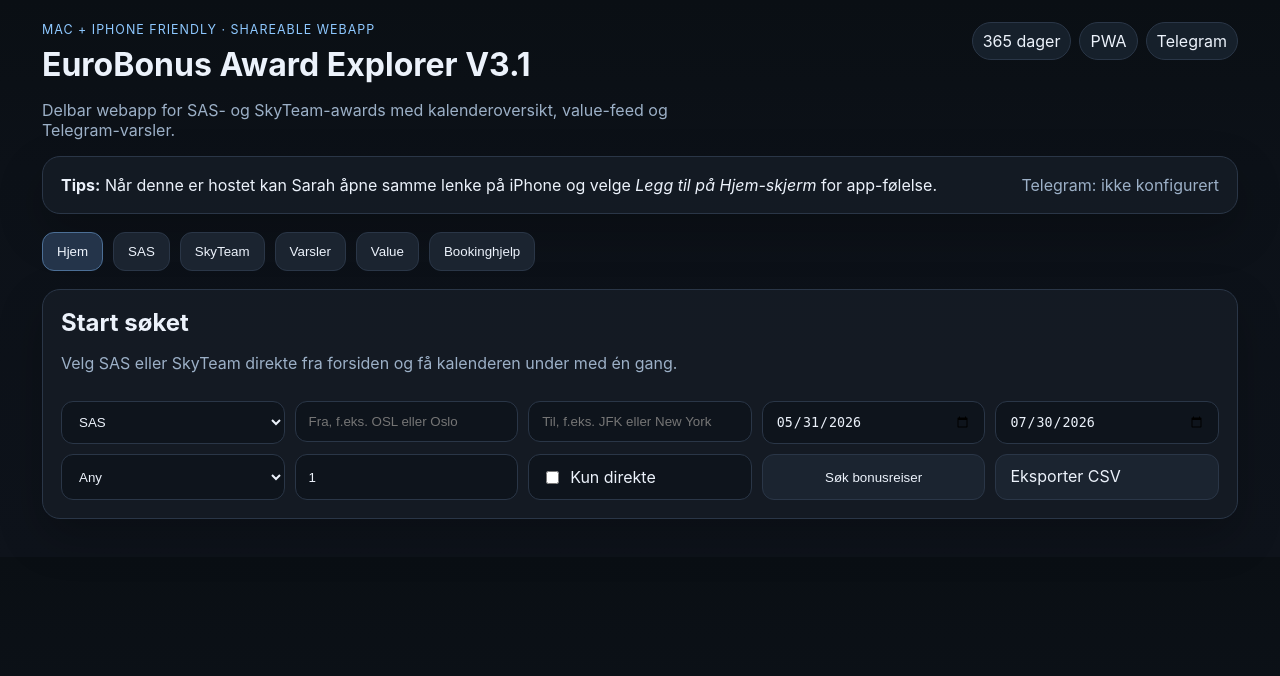
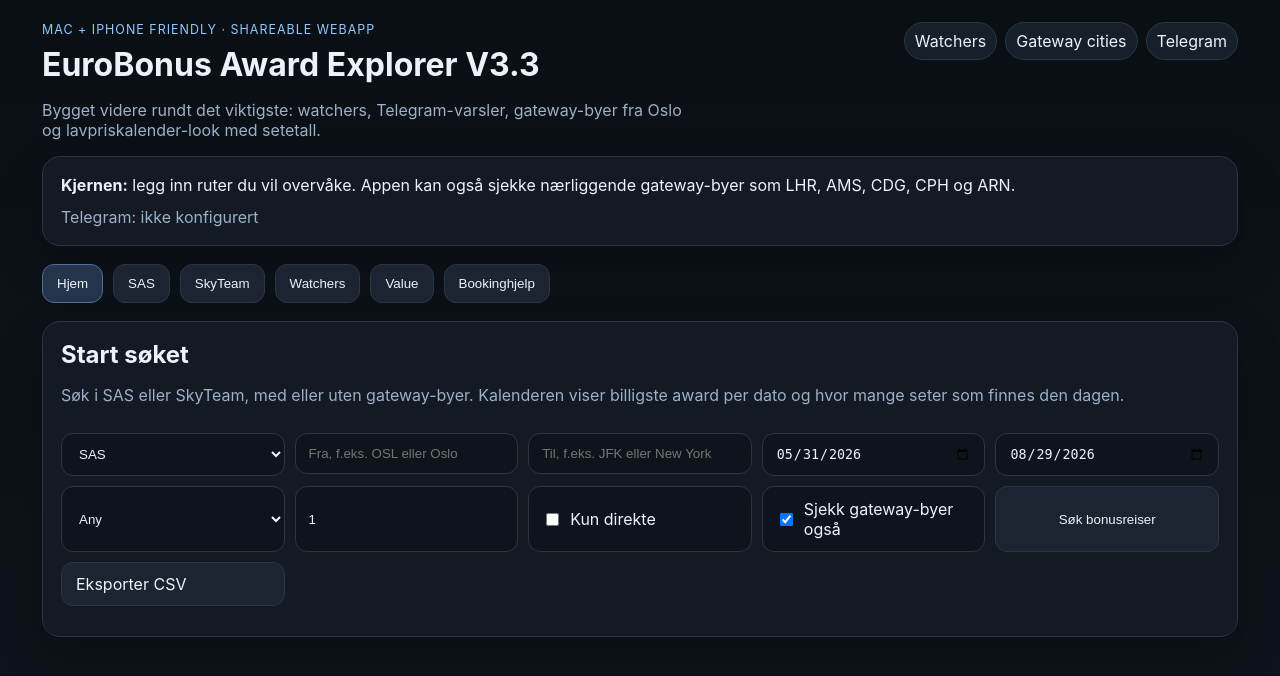
Before and after one commit to jenswesselnormann-afk/SAS, a Flask app: page / in a window 1280 px wide. Shown: the top 676 px of the page. Run offline with Flask 3, Linux system fonts and the light colour scheme; data that the repository does not hold is empty.

Commit message:
Add files via upload
Relace old files with this upload

```diff
--- a/app.py
+++ b/app.py
@@ -7,6 +7,7 @@ from services.storage import init_db, add_subscription, list_subscriptions, dele
 from services.airports import search_airports
 from services.demo_engine import find_results, build_calendar, build_value_feed
 from services.telegram import is_configured, send_message
+from services.gateways import expand_origins
 
 app = Flask(__name__)
 init_db()
@@ -37,10 +38,18 @@ def api_airports():
     return jsonify({'results': search_airports(request.args.get('q', ''))})
 
 
+@app.route('/api/gateways')
+def api_gateways():
+    origin = request.args.get('origin', '').upper()
+    include = request.args.get('include_nearby', 'true').lower() == 'true'
+    return jsonify({'origin': origin, 'results': expand_origins(origin, include)})
+
+
 @app.route('/api/search', methods=['POST'])
 def api_search():
     payload = request.get_json(force=True)
     provider = payload.get('provider', 'SAS')
+    include_nearby = bool(payload.get('include_nearby', False))
     results = find_results(
         provider,
         payload.get('origin', ''),
@@ -50,14 +59,21 @@ def api_search():
         payload.get('cabin', 'Any'),
         int(payload.get('passengers', 1)),
         bool(payload.get('direct_only', False)),
+        include_nearby,
     )
-    return jsonify({'results': results, 'calendar': build_calendar(results), 'count': len(results), 'provider': provider})
+    return jsonify({
+        'results': results,
+        'calendar': build_calendar(results),
+        'count': len(results),
+        'provider': provider,
+        'expanded_origins': expand_origins(payload.get('origin', ''), include_nearby),
+    })
 
 
 @app.route('/api/value-feed')
 def api_value_feed():
-    sas = find_results('SAS', '', '', '', '', 'Any', 1, False)
-    sky = find_results('SkyTeam', '', '', '', '', 'Any', 1, False)
+    sas = find_results('SAS', '', '', '', '', 'Any', 1, False, False)
+    sky = find_results('SkyTeam', '', '', '', '', 'Any', 1, False, False)
     rows = build_value_feed(sas + sky)
     return jsonify({'results': rows, 'count': len(rows)})
 
@@ -89,13 +105,14 @@ def api_telegram_status():
 
 @app.route('/api/telegram/test', methods=['POST'])
 def api_telegram_test():
-    result = send_message('✅ Testvarsel fra EuroBonus Award Explorer V3.1')
+    result = send_message('✅ Testvarsel fra EuroBonus Award Explorer V3.3')
     status = 200 if result.get('ok') else 400
     return jsonify(result), status
 
 
 @app.route('/export.csv')
 def export_csv():
+    include_nearby = request.args.get('include_nearby', 'false').lower() == 'true'
     results = find_results(
         request.args.get('provider', 'SAS'),
         request.args.get('origin', ''),
@@ -105,11 +122,12 @@ def export_csv():
         request.args.get('cabin', 'Any'),
         int(request.args.get('passengers', 1)),
         request.args.get('direct_only', 'false').lower() == 'true',
+        include_nearby,
     )
     out = io.StringIO()
     writer = csv.DictWriter(
         out,
-        fieldnames=['provider', 'carrier', 'origin_label', 'destination_label', 'date', 'cabin', 'seats', 'points', 'taxes', 'direct', 'segments', 'score', 'book_url']
+        fieldnames=['provider', 'carrier', 'origin_label', 'destination_label', 'date', 'cabin', 'seats', 'points', 'taxes', 'direct', 'segments', 'reposition_required', 'reposition_note', 'score', 'book_url']
     )
     writer.writeheader()
     for r in results:
--- a/static/app.js
+++ b/static/app.js
@@ -43,7 +43,11 @@ Object.entries(searchSections).forEach(([key, cfg]) => {
     e.preventDefault();
     const payload = formPayload(form);
     const data = await postJson('/api/search', payload);
-    renderCalendar(document.getElementById(cfg.calendar), data.calendar, payload.provider || 'SAS');
+    if (key === 'home') {
+      const hint = document.getElementById('gateway-hint');
+      hint.textContent = data.expanded_origins?.length > 1 ? `Sjekker også gateway-byer: ${data.expanded_origins.join(', ')}` : '';
+    }
+    renderCalendar(document.getElementById(cfg.calendar), data.calendar, payload.provider || 'SAS', payload);
     renderResults(document.getElementById(cfg.results), data.results);
     bindExport(form, payload);
   });
@@ -56,7 +60,7 @@ function setDefaultDates(form) {
   if (!s.value) {
     const now = new Date();
     const end = new Date();
-    end.setDate(now.getDate() + 60);
+    end.setDate(now.getDate() + 90);
     s.value = now.toISOString().slice(0, 10);
     e.value = end.toISOString().slice(0, 10);
   }
@@ -80,7 +84,8 @@ function formPayload(form) {
     end_date: fd.get('end_date') || '',
     cabin: fd.get('cabin') || 'Any',
     passengers: Number(fd.get('passengers') || 1),
-    direct_only: fd.get('direct_only') === 'on'
+    direct_only: fd.get('direct_only') === 'on',
+    include_nearby: fd.get('include_nearby') === 'on'
   };
 }
 
@@ -99,23 +104,65 @@ async function postJson(url, payload) {
   return await res.json();
 }
 
-function renderCalendar(target, rows, provider) {
+function renderCalendar(target, rows, provider, payload) {
   if (!rows.length) {
     target.innerHTML = `<div class="card empty">Ingen kalenderfunn i dette intervallet.</div>`;
     return;
   }
+  const months = buildMonthBuckets(rows, payload.start_date, payload.end_date);
   target.innerHTML = `
-    <div class="card calendar-wrap">
-      <div class="header"><div><h3>Kalenderoversikt</h3><div class="meta-line">Laveste poengpris per dato</div></div><span class="tag">${escapeHtml(provider)}</span></div>
-      <div class="calendar-grid">${rows.map(r => `
-        <a class="calendar-cell ghost-btn" href="${r.book_url}" target="_blank" rel="noreferrer">
-          <div class="day">${r.date}</div>
-          <div class="price">${fmt(r.points)}</div>
-          <div class="meta-line">${escapeHtml(r.origin_label)} → ${escapeHtml(r.destination_label)}</div>
-          <div class="meta-line">${r.cabin} · ${r.seats} seter</div>
-          <div class="meta-line">${r.direct ? 'Direkte' : 'Ikke direkte'}</div>
-        </a>`).join('')}</div>
+    <div class="card calendar-wrap big-calendar">
+      <div class="header"><div><h3>Lavpriskalender</h3><div class="meta-line">Billigste award per dato · setetall vises i cellen</div></div><span class="tag">${escapeHtml(provider)}</span></div>
+      <div class="months-grid">${months.map(renderMonth).join('')}</div>
     </div>`;
+}
+
+function buildMonthBuckets(rows, startDate, endDate) {
+  const byDate = Object.fromEntries(rows.map(r => [r.date, r]));
+  const start = new Date(startDate || rows[0].date);
+  const end = new Date(endDate || rows[rows.length - 1].date);
+  const months = [];
+  const cur = new Date(start.getFullYear(), start.getMonth(), 1);
+  while (cur <= end) {
+    const year = cur.getFullYear();
+    const month = cur.getMonth();
+    const firstDay = new Date(year, month, 1);
+    const lastDay = new Date(year, month + 1, 0);
+    const days = [];
+    for (let i = 0; i < firstDay.getDay(); i++) days.push(null);
+    for (let day = 1; day <= lastDay.getDate(); day++) {
+      const date = new Date(year, month, day);
+      const iso = date.toISOString().slice(0, 10);
+      days.push(byDate[iso] || { date: iso, empty: true });
+    }
+    months.push({ label: firstDay.toLocaleDateString('nb-NO', { month: 'long', year: 'numeric' }), days });
+    cur.setMonth(cur.getMonth() + 1);
+  }
+  return months;
+}
+
+function renderMonth(month) {
+  return `
+    <section class="month-card">
+      <div class="month-title">${escapeHtml(month.label)}</div>
+      <div class="weekdays"><span>Søn</span><span>Man</span><span>Tir</span><span>Ons</span><span>Tor</span><span>Fre</span><span>Lør</span></div>
+      <div class="month-grid">${month.days.map(renderDay).join('')}</div>
+    </section>`;
+}
+
+function renderDay(day) {
+  if (!day) return `<div class="day-cell empty-slot"></div>`;
+  const d = new Date(day.date);
+  const label = d.getDate();
+  if (day.empty) return `<div class="day-cell no-award"><div class="date-num">${label}</div><div class="micro muted">–</div></div>`;
+  const reposition = day.origin && day.requested_origin && day.origin !== day.requested_origin;
+  return `
+    <a class="day-cell hit ${reposition ? 'reposition' : ''}" href="${day.book_url || '#'}" target="_blank" rel="noreferrer">
+      <div class="date-num">${label}</div>
+      <div class="points">${shortFmt(day.points)}</div>
+      <div class="micro">${day.seats} seter</div>
+      <div class="micro">${escapeHtml(day.origin || '')}</div>
+    </a>`;
 }
 
 function renderResults(target, rows) {
@@ -128,10 +175,10 @@ function renderResults(target, rows) {
 
 function cardHtml(r) {
   return `
-    <article class="result">
+    <article class="result ${r.reposition_required ? 'result-reposition' : ''}">
       <div class="row between wrap gap">
         <div>
-          <div class="tag">${r.provider}${r.carrier ? ` · ${escapeHtml(r.carrier)}` : ''}</div>
+          <div class="tag">${r.provider}${r.carrier ? ` · ${escapeHtml(r.carrier)}` : ''}${r.reposition_required ? ' · gateway' : ''}</div>
           <h3>${escapeHtml(r.origin_label)} → ${escapeHtml(r.destination_label)}</h3>
           <div class="meta-line">${r.date} · ${r.cabin} · ${r.direct ? 'Direkte' : 'Ikke direkte'}</div>
         </div>
@@ -144,6 +191,7 @@ function cardHtml(r) {
       </div>
       <div class="meta-line" style="margin-top:12px">Segmenter: ${escapeHtml((r.segments || []).join(' → ') || `${r.origin}-${r.destination}`)}</div>
       <div class="meta-line">Flytid: ${Math.floor((r.duration_minutes || 0) / 60)} t ${(r.duration_minutes || 0) % 60} m</div>
+      ${r.reposition_required ? `<div class="meta-line warn">${escapeHtml(r.reposition_note || '')}</div>` : ''}
       <div class="meta-line">${escapeHtml(r.booking_note || '')}</div>
       <div class="row wrap gap" style="margin-top:12px">
         <a class="ghost-btn" href="${r.book_url}" target="_blank" rel="noreferrer">Book</a>
@@ -155,6 +203,9 @@ function cardHtml(r) {
 
 function fmt(v) {
   return new Intl.NumberFormat('nb-NO').format(v || 0);
+}
+function shortFmt(v) {
+  return v >= 1000 ? `${Math.round(v / 1000)}k` : String(v || 0);
 }
 
 function escapeHtml(t) {
@@ -197,6 +248,7 @@ if (subForm) {
     payload.origin = normalizeAirportValue(payload.origin);
     payload.destination = normalizeAirportValue(payload.destination);
     payload.direct_only = fd.get('direct_only') === 'on';
+    payload.include_nearby = fd.get('include_nearby') === 'on';
     payload.telegram_enabled = true;
     payload.passengers = Number(payload.passengers || 1);
     payload.min_seats = Number(payload.min_seats || 1);
@@ -213,7 +265,7 @@ async function loadSubscriptions() {
   const data = await (await fetch('/api/subscriptions')).json();
   const t = document.getElementById('subscriptions');
   if (!data.results.length) {
-    t.innerHTML = `<div class="empty">Ingen abonnement ennå.</div>`;
+    t.innerHTML = `<div class="empty">Ingen watchers ennå.</div>`;
     return;
   }
   t.innerHTML = data.results.map(s => `
@@ -222,7 +274,8 @@ async function loadSubscriptions() {
         <div>
           <div class="tag">${s.provider}</div>
           <strong>${s.origin} → ${s.destination}</strong>
-          <div class="meta-line">${s.start_date || 'åpen start'} til ${s.end_date || 'åpen slutt'} · ${s.cabin} · ${s.passengers} pax</div>
+          <div class="meta-line">${s.start_date || 'åpen start'} til ${s.end_date || 'åpen slutt'} · ${s.cabin} · ${s.passengers} pax · min ${s.min_seats} seter</div>
+          <div class="meta-line">${s.include_nearby ? 'Gateway-byer er slått på' : 'Kun valgt avreiseflyplass'}</div>
         </div>
         <button onclick="deleteSub(${s.id})">Slett</button>
       </div>
--- a/static/styles.css
+++ b/static/styles.css
@@ -45,3 +45,20 @@ h1{margin:0 0 8px;font-size:32px}h2,h3{margin:0}
 code{background:#0e141c;border:1px solid var(--line);padding:.15rem .35rem;border-radius:8px}
 @media (max-width:900px){.form-grid,.form-grid.compact,.split{grid-template-columns:1fr 1fr}}
 @media (max-width:640px){.form-grid,.form-grid.compact,.split,.mini-three{grid-template-columns:1fr}.app-shell{padding:14px 14px calc(20px + env(safe-area-inset-bottom))}h1{font-size:26px}.tabs{position:sticky;top:0;z-index:30;padding-top:6px;background:linear-gradient(180deg,#0c1118 70%,rgba(12,17,24,.45))}}
+
+.wide-search{grid-template-columns:repeat(5,minmax(0,1fr))}
+.big-calendar .months-grid{display:grid;grid-template-columns:repeat(auto-fit,minmax(300px,1fr));gap:14px}
+.month-card{background:#0f151d;border:1px solid var(--line);border-radius:18px;padding:14px}
+.month-title{font-weight:700;text-transform:capitalize;margin-bottom:10px}
+.weekdays,.month-grid{display:grid;grid-template-columns:repeat(7,1fr);gap:6px}
+.weekdays{font-size:12px;color:var(--muted);margin-bottom:6px}
+.day-cell{min-height:84px;border:1px solid var(--line);border-radius:14px;padding:8px;text-decoration:none;background:#121923;display:flex;flex-direction:column;justify-content:space-between}
+.day-cell.hit:hover{border-color:#4c6f96;transform:translateY(-1px)}
+.day-cell.no-award{opacity:.55}
+.day-cell.reposition{box-shadow:inset 0 0 0 1px rgba(142,200,255,.25)}
+.day-cell .date-num{font-size:12px;color:var(--muted)}
+.day-cell .points{font-size:20px;font-weight:700}
+.day-cell .micro{font-size:11px;color:var(--muted)}
+.warn{color:#ffd59a}
+.result-reposition{box-shadow:inset 0 0 0 1px rgba(142,200,255,.18)}
+@media (max-width:640px){.day-cell{min-height:74px;padding:7px}.day-cell .points{font-size:17px}}
--- a/templates/index.html
+++ b/templates/index.html
@@ -3,9 +3,9 @@
 <head>
   <meta charset="utf-8">
   <meta name="viewport" content="width=device-width, initial-scale=1, viewport-fit=cover">
-  <title>EuroBonus Award Explorer V3.1</title>
+  <title>EuroBonus Award Explorer V3.3</title>
   <meta name="theme-color" content="#0c1118">
-  <meta name="description" content="SAS og SkyTeam award-søk med kalender, value-feed og varsler.">
+  <meta name="description" content="SAS og SkyTeam award-søk med watcher-varsler, gateway-byer og lavpriskalender-look.">
   <link rel="manifest" href="/manifest.json">
   <link rel="apple-touch-icon" href="{{ url_for('static', filename='icon-192.png') }}">
   <link rel="stylesheet" href="{{ url_for('static', filename='styles.css') }}">
@@ -15,19 +15,19 @@
     <header class="hero">
       <div>
         <p class="eyebrow">Mac + iPhone friendly · shareable webapp</p>
-        <h1>EuroBonus Award Explorer V3.1</h1>
-        <p class="muted max">Delbar webapp for SAS- og SkyTeam-awards med kalenderoversikt, value-feed og Telegram-varsler.</p>
+        <h1>EuroBonus Award Explorer V3.3</h1>
+        <p class="muted max">Bygget videre rundt det viktigste: watchers, Telegram-varsler, gateway-byer fra Oslo og lavpriskalender-look med setetall.</p>
       </div>
       <div class="hero-actions">
-        <span class="pill">365 dager</span>
-        <span class="pill">PWA</span>
+        <span class="pill">Watchers</span>
+        <span class="pill">Gateway cities</span>
         <span class="pill">Telegram</span>
       </div>
     </header>
 
     <div class="card banner">
       <div>
-        <strong>Tips:</strong> Når denne er hostet kan Sarah åpne samme lenke på iPhone og velge <em>Legg til på Hjem-skjerm</em> for app-følelse.
+        <strong>Kjernen:</strong> legg inn ruter du vil overvåke. Appen kan også sjekke nærliggende gateway-byer som LHR, AMS, CDG, CPH og ARN.
       </div>
       <div id="telegram-status" class="muted"></div>
     </div>
@@ -36,7 +36,7 @@
       <button class="tab active" data-tab="home">Hjem</button>
       <button class="tab" data-tab="sas">SAS</button>
       <button class="tab" data-tab="skyteam">SkyTeam</button>
-      <button class="tab" data-tab="alerts">Varsler</button>
+      <button class="tab" data-tab="alerts">Watchers</button>
       <button class="tab" data-tab="value">Value</button>
       <button class="tab" data-tab="help">Bookinghjelp</button>
     </nav>
@@ -46,10 +46,11 @@
         <div class="row between wrap gap">
           <div>
             <h2>Start søket</h2>
-            <p class="muted">Velg SAS eller SkyTeam direkte fra forsiden og få kalenderen under med én gang.</p>
+            <p class="muted">Søk i SAS eller SkyTeam, med eller uten gateway-byer. Kalenderen viser billigste award per dato og hvor mange seter som finnes den dagen.</p>
           </div>
         </div>
         {% include 'partials/search_form.html' %}
+        <div id="gateway-hint" class="meta-line"></div>
       </div>
       <div id="home-calendar"></div>
       <div id="home-results"></div>
@@ -71,7 +72,7 @@
       </div>
       <div class="card notice">
         <strong>Viktig:</strong>
-        <span class="muted">Her prøver appen å vise bonusseter du kan gå videre med hos SAS. Dyplenke til akkurat riktig partnerbooking kan variere, så bruk også Info-lenkene.</span>
+        <span class="muted">Her prøver appen å vise bonusseter du kan gå videre med hos SAS. Når beste løsning starter fra London eller Amsterdam, vil du se det tydelig som en posisjoneringsmulighet fra Oslo.</span>
       </div>
       <div id="skyteam-calendar"></div>
       <div id="skyteam-results"></div>
@@ -81,26 +82,27 @@
       <div class="card stack">
         <div class="row between wrap gap">
           <div>
-            <h2>Varsler</h2>
-            <p class="muted">Lagre ruter. Når appen er hostet kan worker kjøre på server og sende Telegram automatisk.</p>
+            <h2>Watchers og varsler</h2>
+            <p class="muted">Lagre ønskede ruter. Worker kan oppdatere jevnlig og sende Telegram når nye seter dukker opp.</p>
           </div>
           <button id="telegram-test">Send Telegram-test</button>
         </div>
         <form id="subscription-form" class="form-grid compact">
           <select name="provider"><option>SAS</option><option>SkyTeam</option></select>
           <div class="combo"><input name="origin" placeholder="Fra, f.eks. OSL" required><div class="airport-suggestions"></div></div>
-          <div class="combo"><input name="destination" placeholder="Til, f.eks. JFK" required><div class="airport-suggestions"></div></div>
+          <div class="combo"><input name="destination" placeholder="Til, f.eks. HND" required><div class="airport-suggestions"></div></div>
           <input type="date" name="start_date">
           <input type="date" name="end_date">
           <select name="cabin"><option>Any</option><option>Economy</option><option>Premium</option><option>Business</option><option>First</option></select>
           <input type="number" name="passengers" min="1" max="9" value="1">
           <input type="number" name="min_seats" min="1" max="9" value="1">
           <label class="toggle"><input type="checkbox" name="direct_only"> Kun direkte</label>
-          <button type="submit">Lagre abonnement</button>
+          <label class="toggle"><input type="checkbox" name="include_nearby" checked> Gateway-byer også</label>
+          <button type="submit">Lagre watcher</button>
         </form>
       </div>
       <div class="split">
-        <div class="card"><h3>Abonnement</h3><div id="subscriptions"></div></div>
+        <div class="card"><h3>Aktive watchers</h3><div id="subscriptions"></div></div>
         <div class="card"><h3>Nye funn</h3><div id="discoveries"></div></div>
       </div>
     </section>
@@ -108,7 +110,7 @@
     <section class="panel" id="value">
       <div class="card stack">
         <div class="row between wrap gap">
-          <div><h2>Value-feed</h2><p class="muted">Rangert på langrute, cabin, direktefly og poengpris.</p></div>
+          <div><h2>Value-feed</h2><p class="muted">Rangert på langrute, cabin, poengpris, setetall og friksjon.</p></div>
           <button id="refresh-value">Oppdater value</button>
         </div>
         <div id="value-results"></div>
@@ -118,21 +120,16 @@
     <section class="panel" id="help">
       <div class="card stack">
         <h2>Hvordan bestille partnerreiser som SAS EuroBonus-medlem</h2>
-        <p class="muted">Bruk SAS sine egne sider som startpunkt. SkyTeam-partnerreiser kan bookes med EuroBonus-poeng, skatter og avgifter betales separat, og én vei prises til 60 % av tur/retur-prisen. SAS opplyser også at Amex 2-for-1 kan brukes på SkyTeam-partnere, med enkelte begrensninger.</p>
+        <p class="muted">Bruk SAS sine egne sider som startpunkt. SkyTeam-partnerreiser kan bookes med EuroBonus-poeng, men enkelte funn må valideres via SAS sin partner-award-flyt.</p>
         <div class="row wrap gap">
-          <a class="ghost-btn" target="_blank" rel="noreferrer" href="https://www.flysas.com/en/award-finder">SAS Award Finder</a>
-          <a class="ghost-btn" target="_blank" rel="noreferrer" href="https://www.flysas.com/ca-en/eurobonus/points/use/partner-award-flights/">Partner award flights</a>
-          <a class="ghost-btn" target="_blank" rel="noreferrer" href="https://www.flysas.com/en/about-us/skyteam">SAS + SkyTeam</a>
+          <a class="ghost-btn" href="https://www.flysas.com/en/award-finder" target="_blank" rel="noreferrer">SAS Award Finder</a>
+          <a class="ghost-btn" href="https://www.flysas.com/ca-en/eurobonus/points/use/partner-award-flights/" target="_blank" rel="noreferrer">Partner-awards</a>
+          <a class="ghost-btn" href="https://www.flysas.com/en/about-us/skyteam" target="_blank" rel="noreferrer">SkyTeam hos SAS</a>
         </div>
-        <div class="listish">
-          <div>1. Finn aktuell rute i appen.</div>
-          <div>2. Trykk <strong>Book</strong> eller <strong>Finn</strong>.</div>
-          <div>3. Hvis partnerlenken ikke lander perfekt, start fra SAS sin partner-award-side og søk videre derfra.</div>
-          <div>4. Dobbeltsjekk skatter/avgifter og cabin før du booker.</div>
+        <div class="notice">
+          <strong>2for1 og positioning:</strong>
+          <span class="muted">Store bonusfunn kan starte fra byer som London, Amsterdam eller Paris. Derfor kan appen overvåke både Oslo og smarte gateway-byer samtidig.</span>
         </div>
-      </div>
-      <div class="card muted small">
-        Denne appen er laget som en delbar webapp først. Neste steg er ekte live-kilder og evt. desktop-pakking.
       </div>
     </section>
   </div>
--- a/templates/partials/search_form.html
+++ b/templates/partials/search_form.html
@@ -1,4 +1,4 @@
-<form class="search-form form-grid">
+<form class="search-form form-grid wide-search">
   <select name="provider_select">
     <option value="SAS">SAS</option>
     <option value="SkyTeam">SkyTeam</option>
@@ -23,6 +23,7 @@
   </select>
   <input type="number" name="passengers" min="1" max="9" value="1">
   <label class="toggle"><input type="checkbox" name="direct_only"> Kun direkte</label>
+  <label class="toggle"><input type="checkbox" name="include_nearby" checked> Sjekk gateway-byer også</label>
   <button type="submit">Søk bonusreiser</button>
   <a class="ghost-btn export-link" href="/export.csv">Eksporter CSV</a>
 </form>
```
Also changed, not shown: services/demo_engine.py (+22 -3 lines), services/gateways.py (added, +27 -0 lines), services/storage.py (+5 -3 lines), worker.py (+29 -5 lines), README_NO_TERMINAL.md (added).
